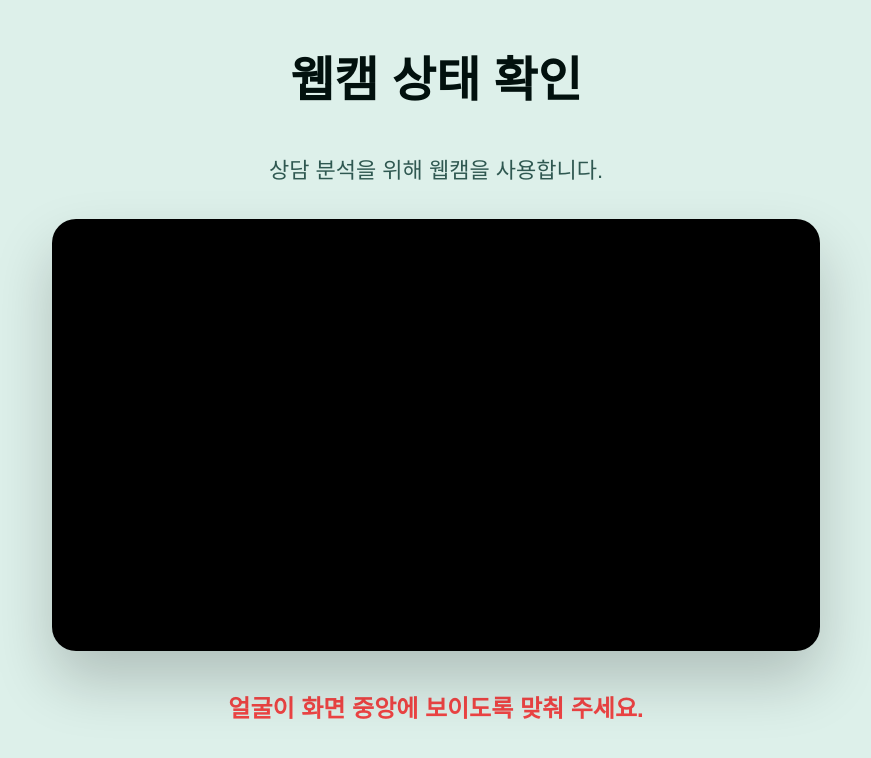
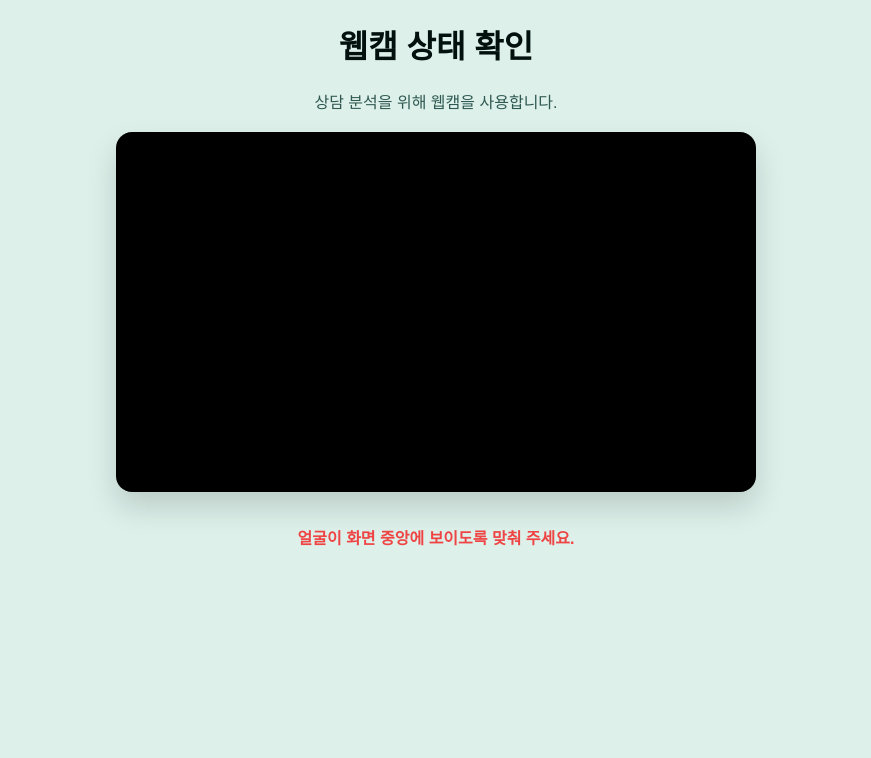
Before and after one commit to MUNJI-KANG/JINRO_IS_BACK, a React app in the folder JINRO_PROJ/frontend/: page /student/video/1 in a window 1280 px wide. Shown: the top 758 px of the page, without its empty margins (204-1075 px from the left). Built offline with nearby package versions, Linux system fonts and the light colour scheme; no server answers; the HTML template or start-up script is replaced by a standard one.

Commit message:
dk_video

```diff
--- a/JINRO_PROJ/frontend/src/css/student_css/SVideo.css
+++ b/JINRO_PROJ/frontend/src/css/student_css/SVideo.css
@@ -23,7 +23,8 @@
 
   min-height: 100vh;
 
-  padding-top: 40px;
+  padding-top: 20px;
+  padding-bottom: 20px;
 
   background: var(--bg-main);
 
@@ -41,34 +42,37 @@
   flex-direction: column;
   align-items: center;
 
-  gap: 30px;
+  gap: 15px;
+  padding: 0 20px;
 }
 
 /* 제목 */
 .webcam-check h2 {
-  font-size: 48px;
+  font-size: 32px;
   font-weight: 800;
   text-align: center;
   color: var(--text-main);
+  margin: 0;
 }
 
 /* 안내 문구 */
 .webcam-guide {
-  font-size: 22px;
+  font-size: 16px;
   color: var(--text-sub);
   text-align: center;
+  margin: 0;
 }
 
 /* ===============================
    웹캠 화면
 ================================= */
 .webcam-check video {
-  width: 60vw;
-  max-width: 1000px;
+  width: 50vw;
+  max-width: 700px;
 
   aspect-ratio: 16 / 9;
 
-  border-radius: 24px;
+  border-radius: 16px;
 
   background: #000;
 
@@ -76,19 +80,20 @@
 
   transform: scaleX(-1);
 
-  box-shadow: 0 30px 60px rgba(0,0,0,0.2);
+  box-shadow: 0 15px 30px rgba(0,0,0,0.15);
 }
 
 /* ===============================
    분석 상태
 ================================= */
 .analysis-status {
-  font-size: 24px;
+  font-size: 16px;
   font-weight: 700;
 
   color: var(--error);
 
-  margin-bottom: 20px;
+  margin-bottom: 10px;
+  margin-top: 10px;
 
   display: flex;
   align-items: center;
@@ -111,11 +116,12 @@
 ================================= */
 .video-wrapper {
   width: 100%;
-  max-width: 1150px;
+  max-width: 900px;
 
   display: flex;
   flex-direction: column;
   align-items: center;
+  padding: 0 20px;
 }
 
 .video-container {
@@ -139,9 +145,10 @@
 }
 
 .video-title {
-  margin-top: 25px;
+  margin-top: 15px;
+  margin-bottom: 0;
 
-  font-size: 32px;
+  font-size: 24px;
   font-weight: 800;
 
   color: var(--text-main);
@@ -154,12 +161,13 @@
 ================================= */
 .svideo-bottom {
   width: 100%;
-  max-width: 1000px;
+  max-width: 800px;
 
   display: flex;
   justify-content: center;
 
-  margin-top: 40px;
+  margin-top: 20px;
+  padding: 0 20px;
 }
 
 /* 시작 버튼 */
@@ -210,12 +218,12 @@
   width: 100%;
   max-width: 800px;
 
-  height: 64px;
+  height: 56px;
 
-  font-size: 24px;
+  font-size: 18px;
   font-weight: 700;
 
-  border-radius: 18px;
+  border-radius: 14px;
 
   border: none;
 
@@ -225,7 +233,7 @@
 
   background: #f1f5f9;
   color: #94a3b8;
-  margin-top: 40px;
+  margin-top: 0px;
 }
 
 /* 활성화 */
--- a/JINRO_PROJ/frontend/src/pages/student/SVideo.jsx
+++ b/JINRO_PROJ/frontend/src/pages/student/SVideo.jsx
@@ -424,7 +424,7 @@ function SVideo() {
                 className="survey-btn global-video-start enabled"
                 onClick={handleStart}
               >
-                영상 시청으로 보기
+                영상 시청
               </button>
             </div>
           )}
```
